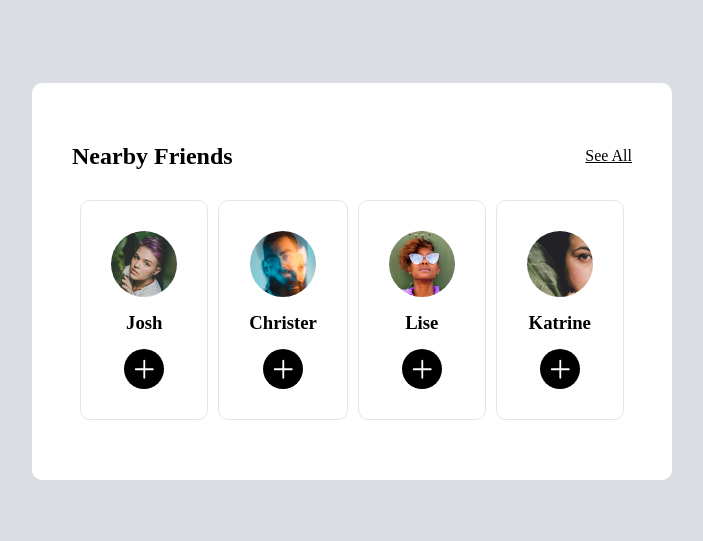
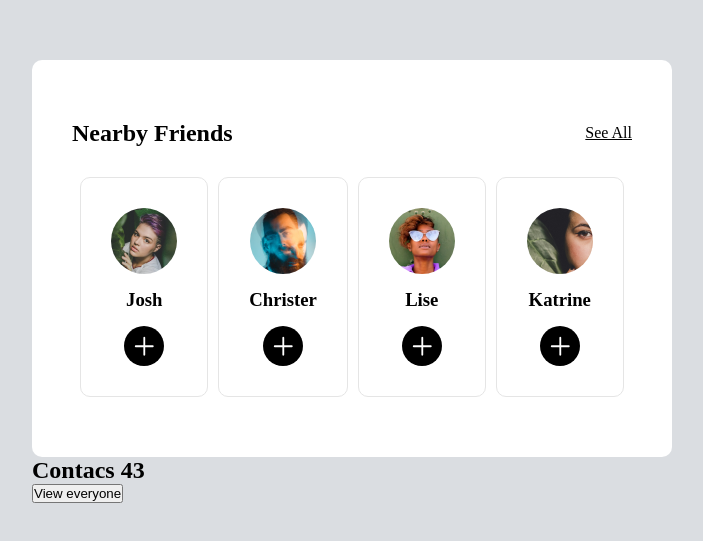
Before and after one commit to estefaneluz/revisao-css, a JavaScript app in the folder classe-03/: page / in a window 1280 px wide. Shown: the part 119-660 px from the top of the page, without its empty margins (288-991 px from the left). Built offline with nearby package versions, Linux system fonts and the light colour scheme; the HTML template or start-up script is replaced by a standard one.

Commit message:
base do componente Contacts criada

```diff
--- a/classe-03/src/App.js
+++ b/classe-03/src/App.js
@@ -1,11 +1,12 @@
 import './App.css';
 import NearbyFriends from './components/NearbyFriends';
+import Contacts from './components/Contacts';
 
 function App() {
   return (
     <div className="App">
       <NearbyFriends/>
-
+      <Contacts/>
     </div>
   );
 }
--- /dev/null
+++ b/classe-03/src/components/Contacts/index.js
@@ -0,0 +1,10 @@
+import './styles.css'
+
+export default function Contacts(){
+    return(
+        <div className="card-contacs">
+            <h2>Contacs <span>43</span></h2>
+            <button>View everyone</button>
+        </div>
+    )
+}
```
Also changed, not shown: classe-03/src/components/ContactIndividual/index.js (added), classe-03/src/components/ContactIndividual/styles.css (added), classe-03/src/components/Contacts/styles.css (added).
